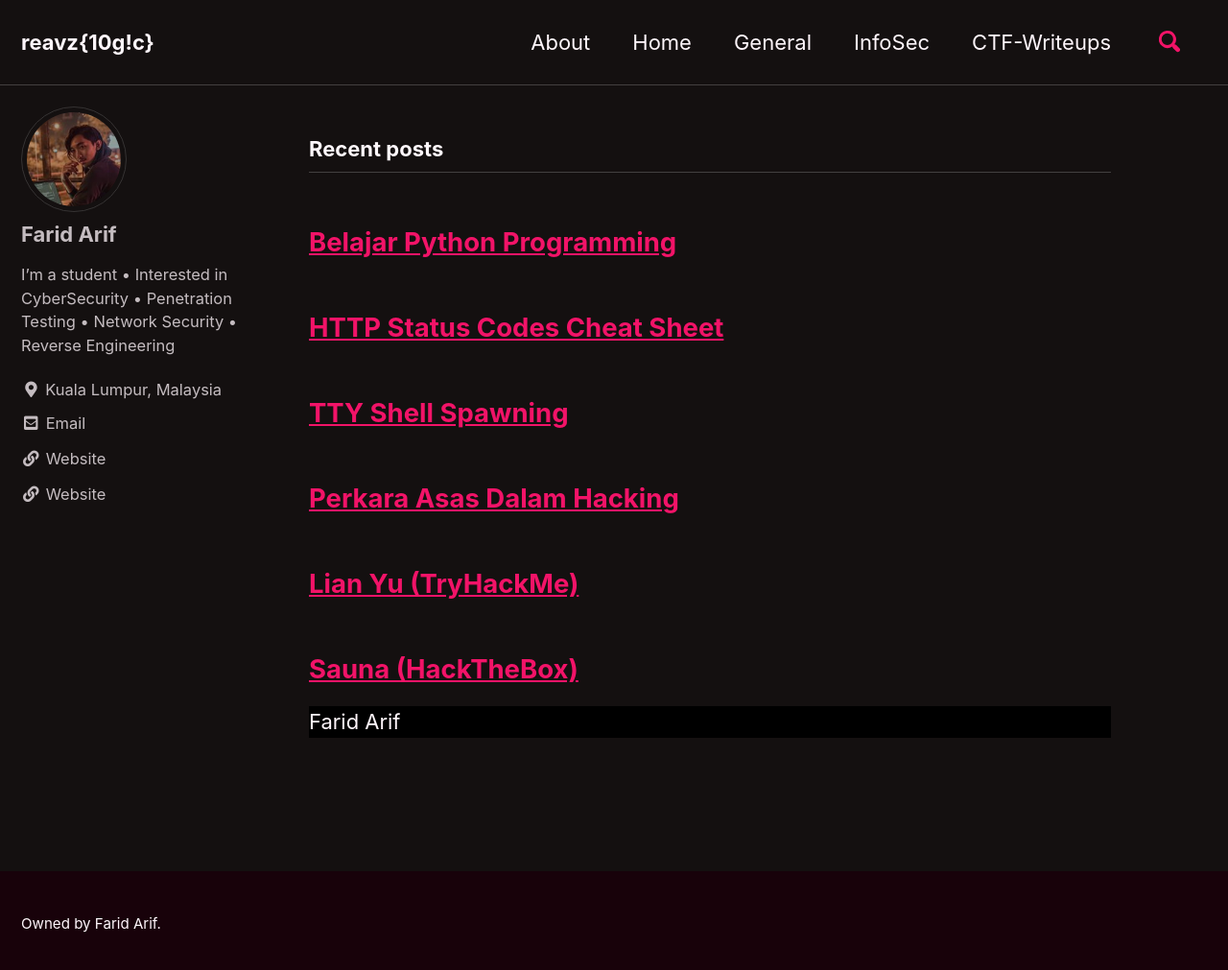
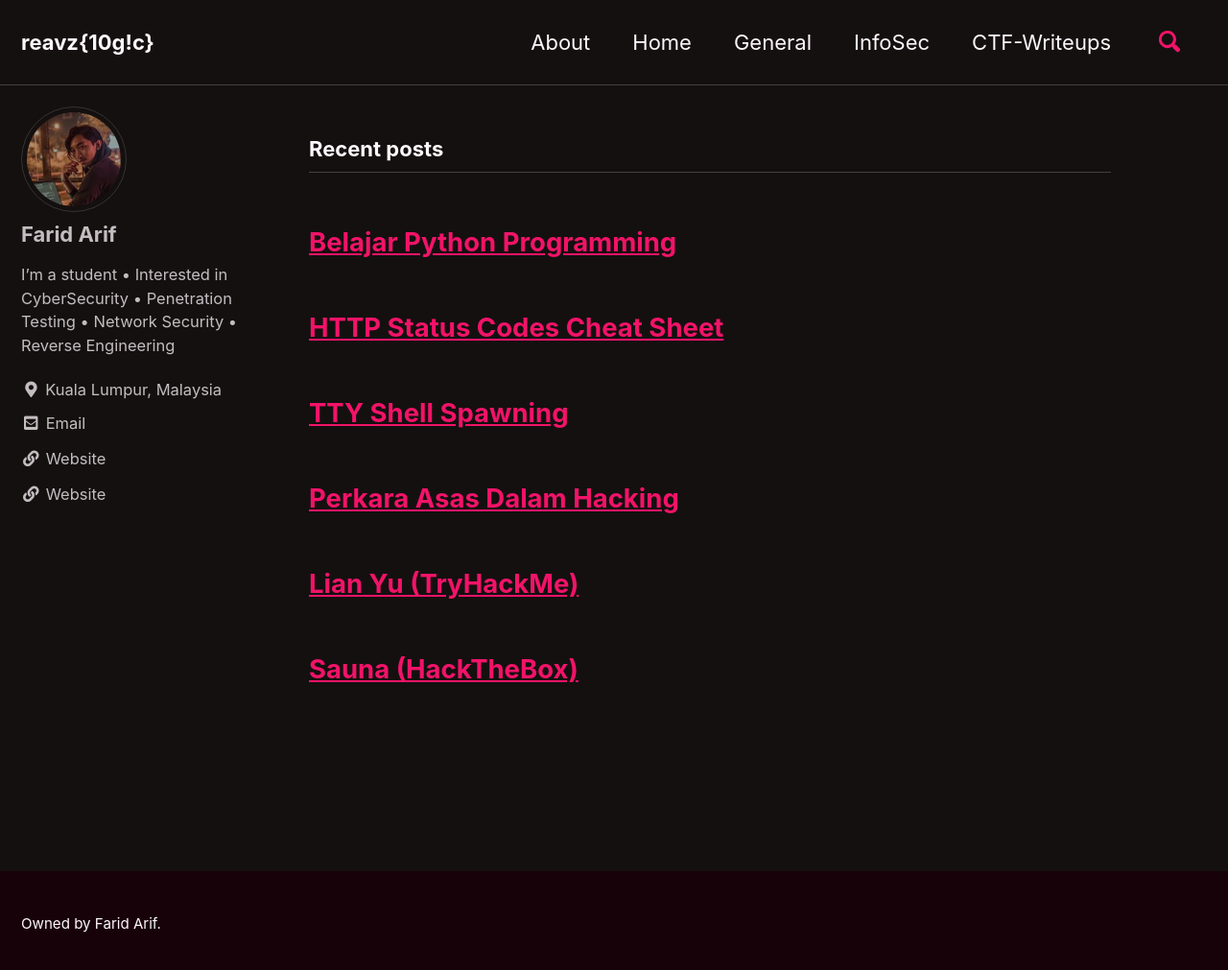
Before and after one commit to faridarif/faridarif.github.io, a Jekyll site: the page built from index.html, in a window 1280 px wide and 1019 px high. Shown: the top 1011 px of the window at 96% size. Built offline with Jekyll 4.4.1, drawn with Linux system fonts in a browser that asks for light colours; cached includes are drawn as plain includes; the list of posts is cut into pages by our own code.

Commit message:
Update home.html

```diff
--- a/_layouts/home.html
+++ b/_layouts/home.html
@@ -18,10 +18,5 @@ layout: archive
     {% include archive-single.html type=entries_layout %}
   {% endfor %}
 </div>
-<div id="particles-js">
-  <div id="title">
-    <p class="header3">Farid Arif</p>
-  </div>
-</div>
 
 {% include paginator.html %}
```
